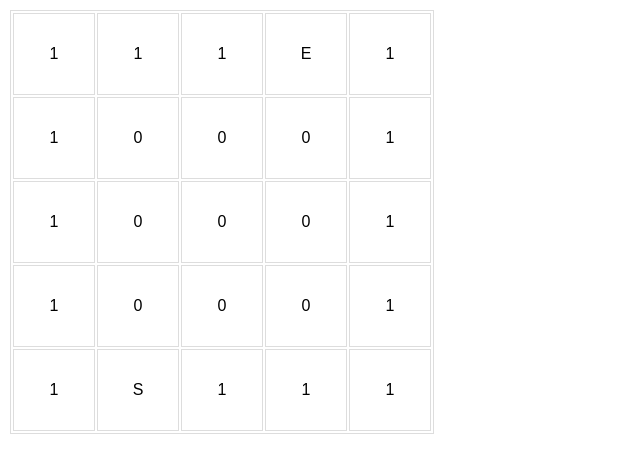
After one commit to onkelsmo/GalaxyRaider, a PHP site: template templates/spielfeld.php in a window 1280 px wide. The commit adds this page. Shown: the top 473 px of the page, without its empty margins (0-640 px from the left). Run offline with PHP 8.4, Linux system fonts and the light colour scheme; the template is opened without the code that fills it, so the values that code supplies are empty; some libraries are stand-ins or nearby versions.

Commit message:
view class and templates added

```diff
--- a/classes/Raider.php
+++ b/classes/Raider.php
@@ -113,7 +113,7 @@ abstract class Raider implements I_Size, I_Position, I_Draw
 
 	public function draw()
 	{
-
+		//View::getContent(get_class($this));
 	}
 }
 ?>
--- a/classes/Spielfeld.php
+++ b/classes/Spielfeld.php
@@ -47,7 +47,7 @@ final class Spielfeld implements I_Size, I_Draw
 
 	public function draw()
 	{
-
+		View::getContent(get_class($this));
 	}
 
 }
--- /dev/null
+++ b/css/main.css
@@ -0,0 +1,26 @@
+@CHARSET "ISO-8859-1";
+
+*
+{
+	padding: 0;
+	margin: 0;
+	font-family: "Arial";
+}
+
+body
+{
+	margin: 10px;
+}
+
+table.spielfeld
+{
+	border: 1px solid #DDDDDD;
+}
+
+table.spielfeld td
+{
+	border: 1px solid #DDDDDD;
+	width: 80px;
+	height: 80px;
+	text-align: center;
+}
--- a/includes/includes.php
+++ b/includes/includes.php
@@ -16,6 +16,7 @@ include 'classes/I_Draw.php';
 include 'classes/Logger.php';
 include 'classes/Spielfeld.php';
 include 'classes/Game.php';
+include 'classes/View.php';
 // Raider
 include 'classes/Raider.php';
 include 'classes/RaiderAngriff.php';
--- /dev/null
+++ b/templates/footer.php
@@ -0,0 +1,2 @@
+	</body>
+</html>
--- /dev/null
+++ b/templates/header.php
@@ -0,0 +1,7 @@
+<!DOCTYPE HTML PUBLIC "-//W3C//DTD HTML 4.01 Transitional//EN" "http://www.w3.org/TR/html4/loose.dtd">
+<html>
+	<head>
+		<title>Galaxy Raider | by SmO</title>
+		<link rel="stylesheet" type="text/css" href="css/main.css" />
+	</head>
+	<body>
--- /dev/null
+++ b/templates/spielfeld.php
@@ -0,0 +1,37 @@
+<table class="spielfeld">
+	<tr>
+		<td>1</td>
+		<td>1</td>
+		<td>1</td>
+		<td>E</td>
+		<td>1</td>
+	</tr>
+	<tr>
+		<td>1</td>
+		<td>0</td>
+		<td>0</td>
+		<td>0</td>
+		<td>1</td>
+	</tr>
+	<tr>
+		<td>1</td>
+		<td>0</td>
+		<td>0</td>
+		<td>0</td>
+		<td>1</td>
+	</tr>
+	<tr>
+		<td>1</td>
+		<td>0</td>
+		<td>0</td>
+		<td>0</td>
+		<td>1</td>
+	</tr>
+	<tr>
+		<td>1</td>
+		<td>S</td>
+		<td>1</td>
+		<td>1</td>
+		<td>1</td>
+	</tr>
+</table>
```
Also changed, not shown: classes/Game.php (+11 -1 lines), classes/View.php (added, +40 -0 lines).
